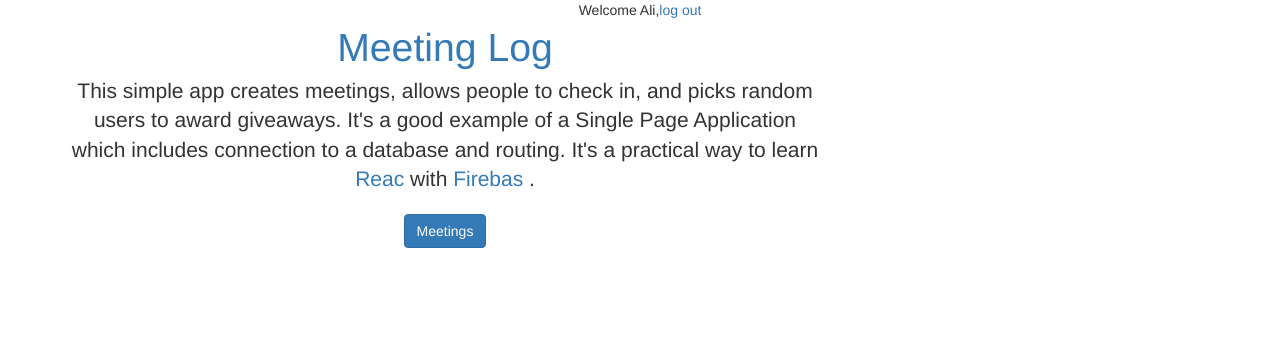
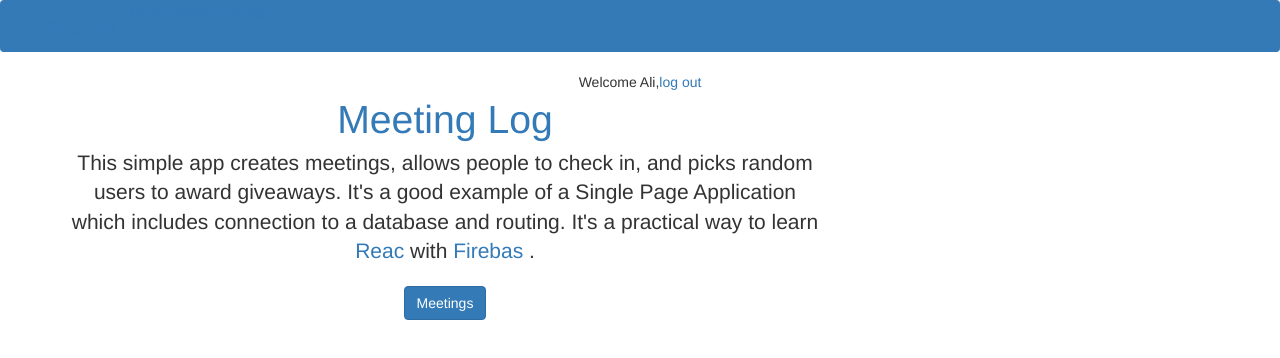
Before and after one commit to AliAbdulle/testapp, a React (Create React App) app: page / in a window 1280 px wide. Shown: the top 358 px of the page. Built offline with nearby package versions, Linux system fonts and the light colour scheme.

Commit message:
added navigattion

```diff
--- a/package.json
+++ b/package.json
@@ -9,6 +9,7 @@
     "bootstrap": "^3.4.1",
     "react": "^16.12.0",
     "react-dom": "^16.12.0",
+    "react-icons": "^3.8.0",
     "react-scripts": "3.3.0"
   },
   "scripts": {
--- a/src/App.js
+++ b/src/App.js
@@ -1,6 +1,7 @@
 import React, { Component } from 'react';
 import Home from './Home';
 import Welcome from './Welcome';
+import Navigation from './Navigation';
 import 'bootstrap/dist/css/bootstrap.css';
 
 import './App.css';
@@ -15,6 +16,7 @@
   render() {
     return (
       <div>
+        <Navigation user={this.state.user} />
         {this.state.user && <Welcome user={this.state.user} />}
         <Home user={this.state.user} />
       </div>
--- a/src/Home.js
+++ b/src/Home.js
@@ -28,7 +28,7 @@
                       <a href="/register" className="btn btn-primary">
               Register
              </a>
-            <a href="/login" className="btn btn-danger">
+            <a href="/login" className="btn btn-secondary">
               Log In
                 </a>
                   </span>
--- /dev/null
+++ b/src/Navigation.js
@@ -0,0 +1,33 @@
+import React, { Component } from "react";
+import {FaUsers} from 'react-icons/fa';
+
+class Navigation extends Component {
+  render() {
+    const { user } = this.props;
+    return (
+      <nav className="site-nav navbar navbar-expand bg-primary navbar-dark">
+          <div className="container-fluid">
+          <a href="/" className="navbar-brand">
+            Meeting Log
+          </a>
+          <div className="navbar-nav ml-auto">
+            <a className="nav-item nav-link" href="/meeting">
+              Meetings
+            </a>
+            <a className="nav-item nav-link" href="/login">
+              login
+            </a>
+            <a className="nav-item nav-link" href="/register">
+              login
+            </a>
+            <a className="nav-item nav-link" href="/login">
+              logout
+            </a>
+          </div>
+        </div>
+      </nav>
+    );
+  }
+}
+
+export default Navigation;
--- a/src/Welcome.js
+++ b/src/Welcome.js
@@ -9,7 +9,6 @@
             Welcome {user}
             </span>
             ,
-
         <a href="/" className="font-weight-bold pl-1">
           log out
         </a>
```
Also changed, not shown: 1 other file (tests, documents, lock files or other folders).
